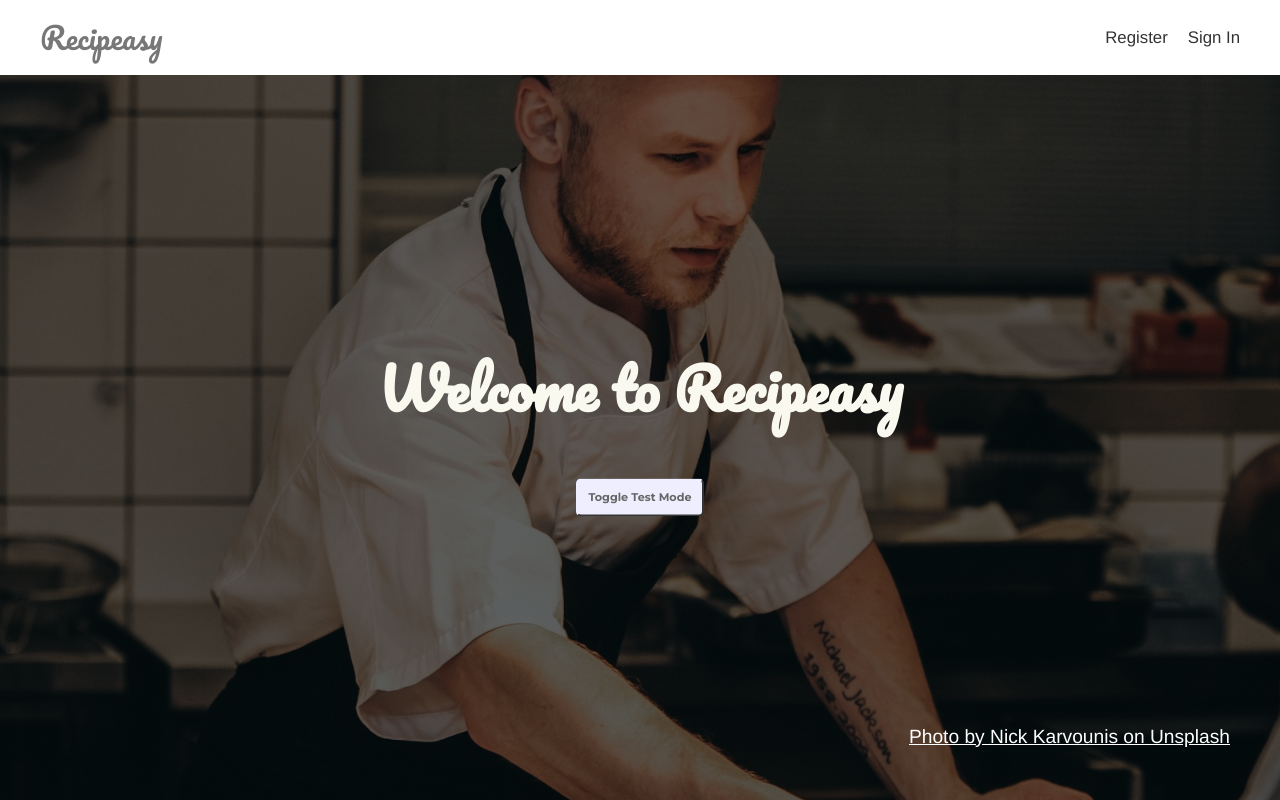
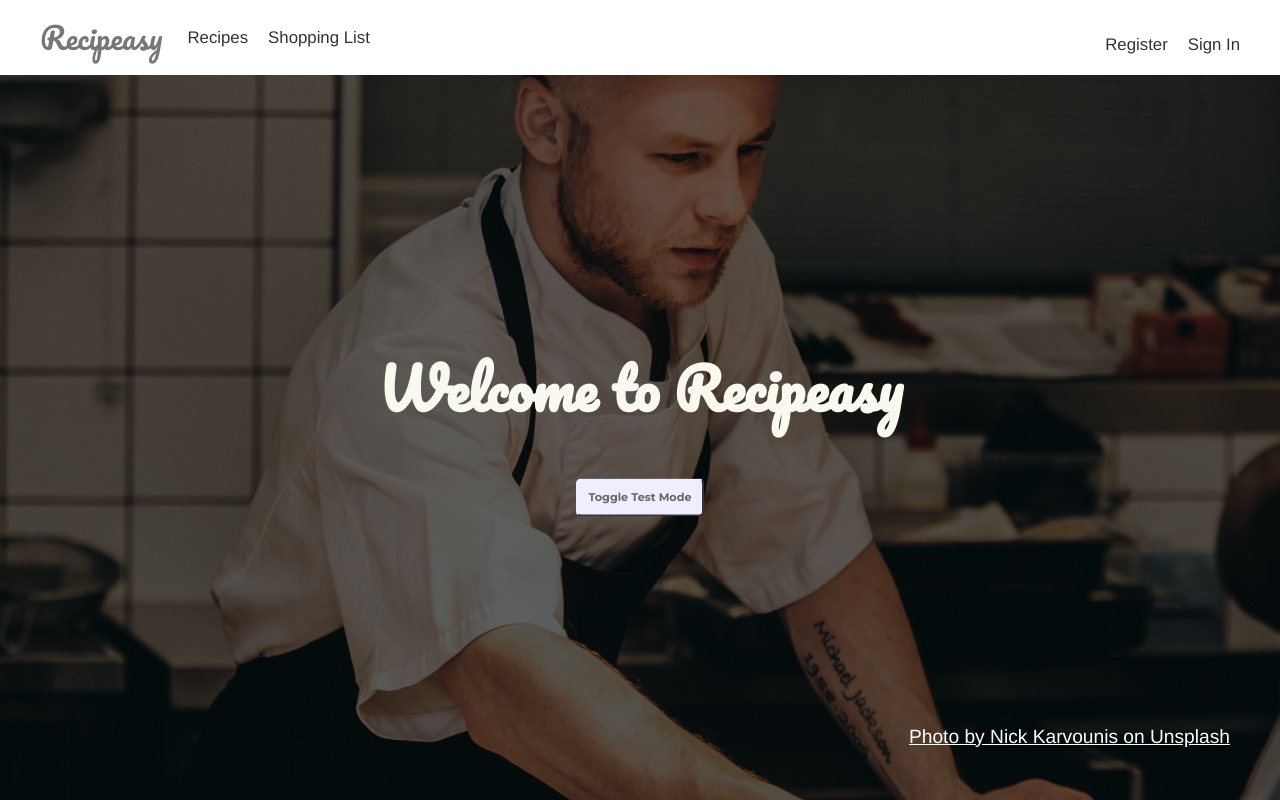
Before and after one commit to dotEthan/Recipeasy2, a Vue app: page / in a window 1280 px wide. Built offline with nearby package versions, Linux system fonts and the light colour scheme.

Commit message:
feat: header functional but ugly

```diff
--- a/src/components/core/header/HeaderComponent.vue
+++ b/src/components/core/header/HeaderComponent.vue
@@ -1,13 +1,16 @@
 <script setup lang="ts">
 import { ref } from 'vue'
 import { RouterLink } from 'vue-router'
-import MenuBurger from '@/components/core/header/MenuBurger/MenuBurger.vue'
+import MenuBurger from '@/components/core/header/menuBurger/MenuBurger.vue'
 import { useAppStore } from '@/stores/app'
 import { storeToRefs } from 'pinia'
 import router from '@/router'
+import NavMenuComponent from './navMenu/NavMenuComponent.vue'
 
 const appDataStore = useAppStore()
 const { isTestModeOn, isAuthorized } = storeToRefs(appDataStore)
+
+let isMobileMenuActive = ref(false)
 
 function onPageChange() {
   console.log('pagechange')
@@ -31,28 +34,8 @@ function testModeOff() {
   router.push('/')
 }
 
-function onSave() {
-  console.log('saved')
-  // this.store.dispatch(new RecipeActions.StoreRecipes())
-  // this.store.dispatch(new ShoppingListActions.StoreShoppingLists())
-}
-
-function onFetch() {
-  console.log('fetched')
-  // this.store.dispatch(new RecipeActions.FetchRecipes())
-}
-
-function onModalOpen(type: string) {
-  console.log('open modal')
-  // this.authService.authType.next(type)
-  // this.authService.modalOpen.next(true)
-  // this.authService.errorMsg.next({ code: '', message: '' })
-}
-
-function authLogout() {
-  appDataStore.deauthorize()
-  appDataStore.turnTestModeOff()
-  router.push('/')
+function unhideMobileMenu() {
+  isMobileMenuActive.value = !isMobileMenuActive.value
 }
 </script>
 
@@ -62,59 +45,13 @@ function authLogout() {
       <div class="navbar-brand-contain">
         <RouterLink class="navbar-brand" to="/">Recipeasy</RouterLink>
       </div>
-      <MenuBurger />
-      <div class="navbar-default nav__header" ref="headermenu">
-        <ul class="nav navbar-nav">
-          <div class="nav-menu-items" v-if="isTestModeOn || isAuthorized">
-            <li routerLinkActive="active" class="nav-recipes">
-              <RouterLink class="nav-menu-item" to="/recipes">Recipes</RouterLink>
-            </li>
-            <li routerLinkActive="active" class="nav-shopping-list">
-              <RouterLink class="nav-menu-item" to="/shopping-list">Shopping List</RouterLink>
-            </li>
-          </div>
-          <div v-if="isTestModeOn">
-            <li @click="testModeOff" class="test-text-contain">
-              <span class="test-text nav-menu-item">Test Mode Off</span>
-            </li>
-          </div>
-        </ul>
-        <ul class="nav navbar-nav rightward">
-          <div class="nav-menu-items" v-if="!isAuthorized && !isTestModeOn">
-            <li>
-              <a class="nav-menu-item" style="cursor: pointer" @click="onModalOpen('register')"
-                >Register</a
-              >
-            </li>
-            <li class="sign-in-button">
-              <a class="nav-menu-item" style="cursor: pointer" @click="onModalOpen('signin')"
-                >Sign In</a
-              >
-            </li>
-          </div>
-          <div class="nav-menu-items" v-if="isTestModeOn || isAuthorized">
-            <li class="nav-menu-item">
-              <a @click="authLogout()" style="cursor: pointer" routerLink="/">Log Out</a>
-            </li>
-            <li class="dropdown nav-menu-item" appDropdown>
-              <a style="cursor: pointer" class="dropdown-toggle" role="button"
-                >Manage <span class="caret"></span
-              ></a>
-              <ul class="dropdown-menu">
-                <li>
-                  <a class="dropdown-menu-item" style="cursor: pointer" @click="onSave()"
-                    >Save Data (use Radix Vue dropdown)</a
-                  >
-                </li>
-                <li>
-                  <a class="dropdown-menu-item" style="cursor: pointer" @click="onFetch()"
-                    >Fetch Data</a
-                  >
-                </li>
-              </ul>
-            </li>
-          </div>
-        </ul>
+      <MenuBurger @mobileMenuClicked="unhideMobileMenu()" />
+      <div
+        class="navbar-default nav__header"
+        :class="{ active: isMobileMenuActive }"
+        ref="headermenu"
+      >
+        <NavMenuComponent />
       </div>
     </div>
   </nav>
@@ -125,6 +62,9 @@ function authLogout() {
 .navbar
   margin-bottom: 0
   width: 100%
+
+.navbar-default
+  background-color: white
 
 .nav__container
   height: $navbar-height
@@ -156,14 +96,15 @@ function authLogout() {
 
 .nav__header
   position: absolute
-  top: $navbar-height
+  top: 75px
   left: 100vw
   display: flex
   flex-direction: column
   padding: 25px
   transition: all 0.5s ease-in-out
   width: 40vw
-  // z-index: 1
+  background-color: white
+  z-index: 1
   box-shadow: -2px 2px 2px -1px #666
 
   &.active
@@ -184,100 +125,10 @@ function authLogout() {
     flex-direction: row
     padding: 0
     border: none
-    width: auto
-    box-shadow: none
-
-.nav__header
-  position: absolute
-  top: 75px
-  left: 100vw
-  display: flex
-  flex-direction: column
-  padding: 25px
-  transition: all 0.5s ease-in-out
-  width: 40vw
-  // z-index: 1
-  box-shadow: -2px 2px 2px -1px #666
-
-  @media (min-width: 768px)
-    position: relative
-    left: 0
-    top: 0
-    justify-content: space-between
-    flex-grow: 1
-    flex-direction: row
-    padding: 0
-    border: none
     border-top-color: currentcolor
     border-right-color: currentcolor
     border-bottom-color: currentcolor
     border-left-color: currentcolor
     width: auto
     box-shadow: none
-
-.navbar-nav
-  margin: 0
-  list-style-type: none
-  display: flex
-  align-items: center
-
-.nav-menu-items
-  display: flex
-  flex-direction: row
-
-.test-text
-  display: block
-  align-items: center
-  cursor: pointer
-
-  &:hover
-    color: #333
-
-.nav-menu-item
-  position: relative
-  display: flex
-  align-items: center
-  text-decoration: none
-  padding: 0 10px
-  font-size: 1.2em
-
-  &:hover
-    text-decoration: underline
-
-.rightward
-  margin-right: 30px
-
-.dropdown
-  position: relative
-
-  &:hover
-    background-color: #eee
-
-  &:hover .dropdown-menu
-    display: block
-
-.dropdown-menu
-  display: none
-  position: absolute
-  top: 100%
-  left: 0%
-  background: white
-  padding: 15px 0
-  list-style-type: none
-  width: 120%
-
-.dropdown-toggle
-  display: block
-  padding: 15px
-
-.dropdown-menu-item
-  display: flex
-  align-items: center
-  text-decoration: none
-  font-size: 0.9em
-  // padding-left: 5px
-  padding: 5px 5px
-
-  &:hover
-    background-color: #eee
 </style>
--- a/src/components/core/header/MenuBurger/MenuBurger.vue
+++ b/src/components/core/header/MenuBurger/MenuBurger.vue
@@ -1,21 +1,26 @@
 <script setup lang="ts">
+import { ref } from 'vue'
+
+const emit = defineEmits(['mobileMenuClicked', 'yeah'])
+
+let isStopped = ref(true)
+let isActive = ref(false)
+
 function onMobileMenuClick() {
-  console.log('mobilemenu')
-  // this.$refs.headerMenu.nativeElement.classList.toggle('active')
-  // this.$refs.beyondBurger.nativeElement.children[0].classList.toggle('active')
-  // const childLength = this.beyondBurger.nativeElement.children[0].children.length
-  // for (let i = 0 i < childLength i++) {
-  //     this.$refs.beyondBurger.nativeElement.children[0].children[i].classList.remove('stopped')
-  // }
+  isStopped.value = false
+  isActive.value = !isActive.value
+  emit('mobileMenuClicked')
 }
 </script>
 
 <template>
   <div class="beyond-burger" @click="onMobileMenuClick()" ref="beyondburger">
-    <div class="burger-container">
-      <div class="line1 stopped"></div>
-      <div class="line2 stopped"></div>
-      <div class="line3 stopped"></div>
+    <div class="burger-container" :class="{ active: isActive }" ref="burger-container">
+      <div
+        v-for="(n, index) in 3"
+        :key="index"
+        :class="['line' + (index + 1), isStopped ? 'stopped' : '']"
+      ></div>
     </div>
   </div>
 </template>
@@ -47,24 +52,24 @@ function onMobileMenuClick() {
   height: $iconheight
 
   .line1
-    animation: firstline--back 1s
+    animation: firstline--back .5s
 
   .line2
     margin: $spaceheight 0
-    animation: secondline--back 1s
+    animation: secondline--back .5s
 
   .line3
-    animation: thirdline--back 1s
+    animation: thirdline--back .5s
 
   &.active
     .line1
-      animation: firstline 1s forwards
+      animation: firstline .5s forwards
 
     .line2
-      animation: secondline 1s forwards
+      animation: secondline .5s forwards
 
     .line3
-      animation: thirdline 1s forwards
+      animation: thirdline .5s forwards
 
 .line1,
 .line2,
--- /dev/null
+++ b/src/components/core/header/navMenu/NavMenuComponent.vue
@@ -0,0 +1,163 @@
+<script setup lang="ts">
+import { useAppStore } from '@/stores/app'
+import { storeToRefs } from 'pinia'
+import router from '@/router'
+
+const appDataStore = useAppStore()
+const { isTestModeOn, isAuthorized } = storeToRefs(appDataStore)
+
+function testModeOff() {
+  appDataStore.turnTestModeOff()
+  appDataStore.deauthorize()
+  router.push('/')
+}
+
+function onModalOpen(type: string) {
+  console.log('open modal: ' + type)
+  // this.authService.authType.next(type)
+  // this.authService.modalOpen.next(true)
+  // this.authService.errorMsg.next({ code: '', message: '' })
+}
+
+function onSave() {
+  console.log('saved')
+  // this.store.dispatch(new RecipeActions.StoreRecipes())
+  // this.store.dispatch(new ShoppingListActions.StoreShoppingLists())
+}
+
+function onFetch() {
+  console.log('fetched')
+  // this.store.dispatch(new RecipeActions.FetchRecipes())
+}
+
+function authLogout() {
+  appDataStore.deauthorize()
+  appDataStore.turnTestModeOff()
+  router.push('/')
+}
+</script>
+
+<template>
+  <ul class="nav navbar-nav">
+    <li routerLinkActive="active" class="nav-recipes">
+      <RouterLink class="nav-menu-item" to="/recipes">Recipes</RouterLink>
+    </li>
+    <li routerLinkActive="active" class="nav-shopping-list">
+      <RouterLink class="nav-menu-item" to="/shopping-list">Shopping List</RouterLink>
+    </li>
+    <li v-if="isTestModeOn" @click="testModeOff" class="test-text-contain">
+      <span class="test-text nav-menu-item">Test Mode Off</span>
+    </li>
+  </ul>
+  <ul class="nav navbar-nav rightward">
+    <div class="nav-menu-items" v-if="!isAuthorized && !isTestModeOn">
+      <li>
+        <a class="nav-menu-item" style="cursor: pointer" @click="onModalOpen('register')"
+          >Register</a
+        >
+      </li>
+      <li class="sign-in-button">
+        <a class="nav-menu-item" style="cursor: pointer" @click="onModalOpen('signin')">Sign In</a>
+      </li>
+    </div>
+    <div class="nav-menu-items" v-if="isTestModeOn || isAuthorized">
+      <li class="nav-menu-item">
+        <a @click="authLogout()" style="cursor: pointer" routerLink="/">Log Out</a>
+      </li>
+      <li class="dropdown nav-menu-item" appDropdown>
+        <a style="cursor: pointer" class="dropdown-toggle" role="button"
+          >Manage <span class="caret"></span
+        ></a>
+        <ul class="dropdown-menu">
+          <li>
+            <a class="dropdown-menu-item" style="cursor: pointer" @click="onSave()"
+              >Save Data (use Radix Vue dropdown)</a
+            >
+          </li>
+          <li>
+            <a class="dropdown-menu-item" style="cursor: pointer" @click="onFetch()">Fetch Data</a>
+          </li>
+        </ul>
+      </li>
+    </div>
+  </ul>
+</template>
+
+<style lang="sass">
+.navbar-nav
+    display: flex
+    flex-direction: column
+    padding: 0
+    margin: 0
+    list-style-type: none
+
+    @media (min-width: 768px)
+        flex-direction: row
+        align-items: center
+
+.test-text
+    display: block
+    align-items: center
+    cursor: pointer
+
+    &:hover
+        color: #333
+
+.nav-menu-items
+    display: flex
+    flex-direction: column
+
+    @media (min-width: 768px)
+        flex-direction: row
+
+.nav-menu-item
+    position: relative
+    display: flex
+    flex-direction: column
+    text-decoration: none
+    padding: 0 10px
+    font-size: 1.2em
+
+    &:hover
+        text-decoration: underline
+
+
+.rightward
+    margin-top: 15px
+
+    @media (min-width: 768px)
+        margin-right: 30px
+
+.dropdown
+    position: relative
+
+    &:hover
+        background-color: #eee
+
+    &:hover .dropdown-menu
+        display: block
+
+.dropdown-menu
+    display: none
+    position: absolute
+    top: 100%
+    left: 0%
+    background: white
+    padding: 15px 0
+    list-style-type: none
+    width: 120%
+
+.dropdown-toggle
+    display: block
+
+.dropdown-menu-item
+    display: flex
+    align-items: center
+    text-decoration: none
+    font-size: 0.9em
+    // padding-left: 5px
+    padding: 5px 5px
+
+    &:hover
+        background-color: #eee
+</style>
--- a/src/components/core/recipeList/recipeListItem/RecipeListItemComponent.vue
+++ b/src/components/core/recipeList/recipeListItem/RecipeListItemComponent.vue
@@ -8,12 +8,47 @@ defineProps({
 
 <template>
   <div class="recipeItem">
-    Hi
-    <!-- <a style="cursor: pointer" class="recipeItem-contain">
+    <a style="cursor: pointer" class="recipeItem-contain">
       <img class="recipe-image" :src="recipeData?.imgPath" />
       <div class="recipe-title">
         <h5>{{ recipeData?.name }}</h5>
       </div>
-    </a> -->
+    </a>
   </div>
 </template>
+
+<style lang="sass">
+.recipeItem
+  width: 100px
+
+  @media (min-width: 768px)
+    width: 125px
+
+.recipeItem-contain
+  display: flex
+  flex-direction: column
+  align-items: center
+
+.recipe-image
+  width: 75px
+  height: 75px
+  object-fit: cover
+  object-position: center
+  border-radius: 5px
+
+  @media (min-width: 768px)
+    width: 100px
+    height: 100px
+
+.recipe-title
+  height: 30px
+  text-align: center
+  margin: 10px 0
+  color: #223
+
+  h5
+    font-size: 1rem
+
+    @media (min-width: 768px)
+      font-size: 1.2rem
+</style>
```
Also changed, not shown: src/components/core/recipeList/RecipeListComponent.vue (+2 -10 lines), src/stores/recipe.ts (+4 -4 lines), 1 other file (tests, documents, lock files or other folders).
